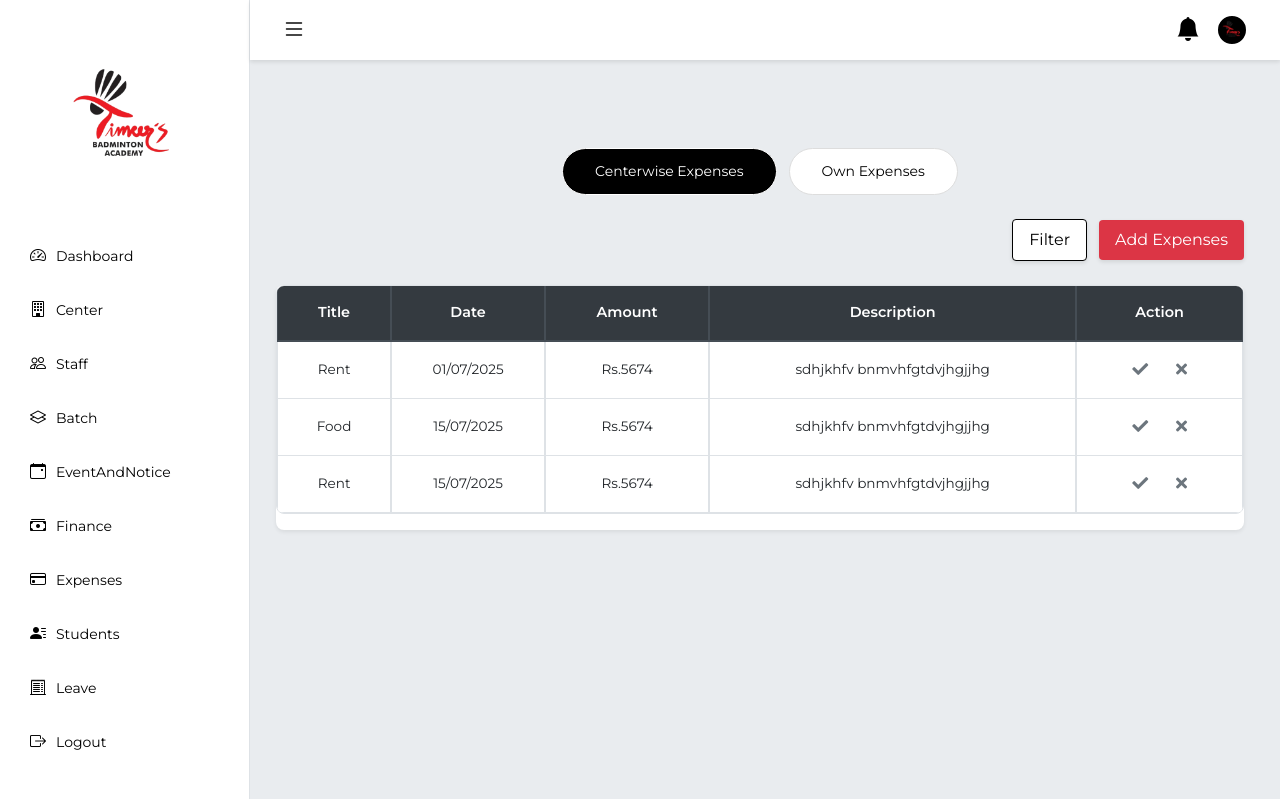
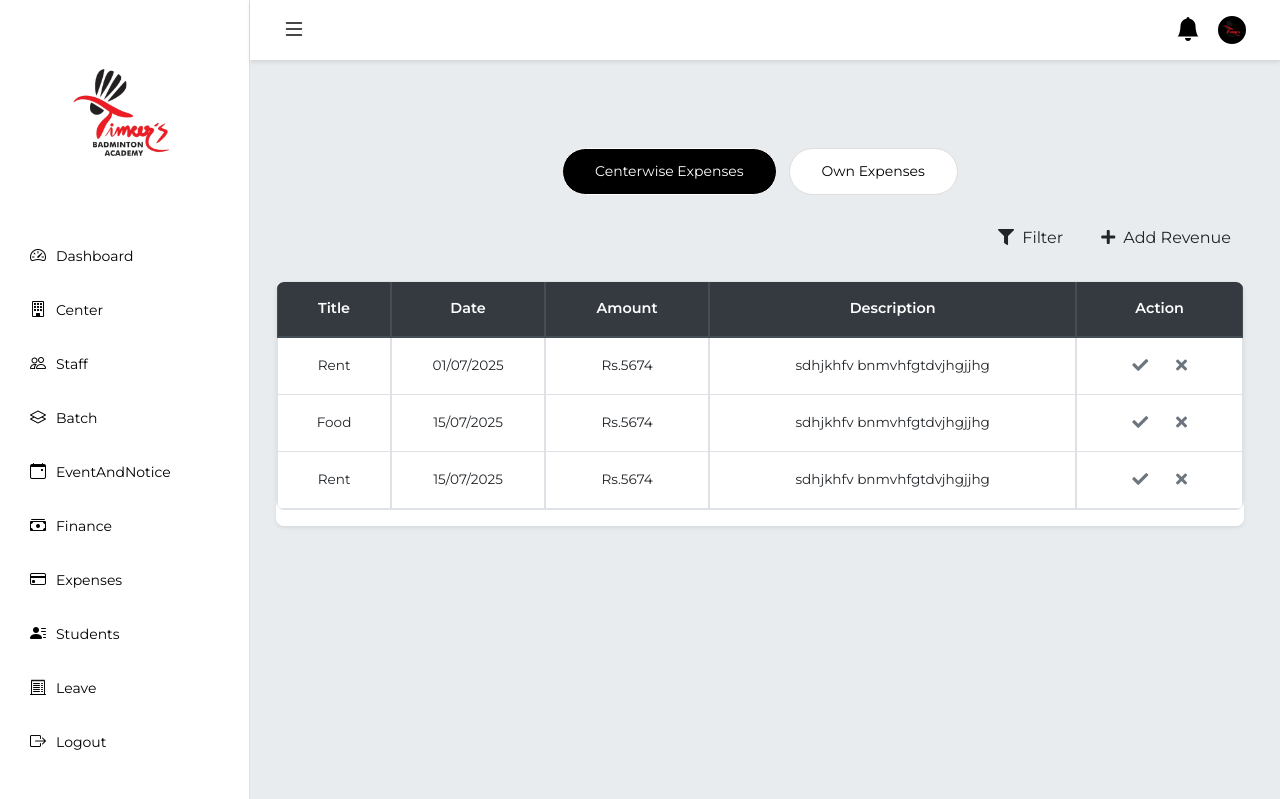
Before and after one commit to kalkutenikita2001/Timers_Last, a CodeIgniter app: page /timersacademy/superadmin/Expenses in a window 1280 px wide. Shown: the top 799 px of the page. Run offline with CodeIgniter, Linux system fonts and the light colour scheme.

Commit message:
Added new changes

```diff
--- a/application/views/superadmin/Expenses.php
+++ b/application/views/superadmin/Expenses.php
@@ -652,11 +652,15 @@
                 <button onclick="switchOption('own')">Own Expenses</button>
             </div>
 
-            <!-- Add Button and Filter -->
-            <div class="add-btn-container">
-                <button class="btn-filter" onclick="openFilterModal()">Filter</button>
-                <button class="add-btn" onclick="openModal()">Add Expenses</button>
-            </div>
+             <!-- Add Button and Filter -->
+                <div class="add-btn-container">
+                    <button class="btn btn-custom" data-toggle="modal" data-target="#filterModal">
+                        <i class="fas fa-filter mr-1"></i> Filter
+                    </button>
+                    <button class="btn btn-custom" data-toggle="modal" data-target="#expenseModal">
+                        <i class="fas fa-plus mr-1"></i> Add Revenue
+                    </button>
+                </div>
 
             <!-- Expenses Table -->
             <div class="table-container">
```
